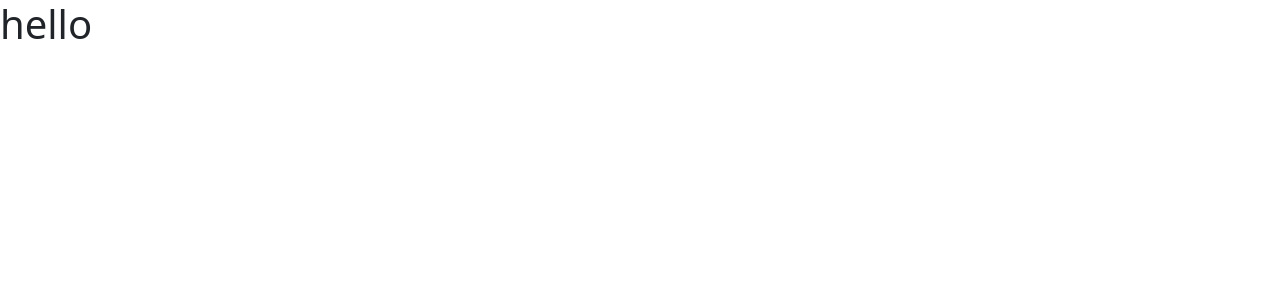
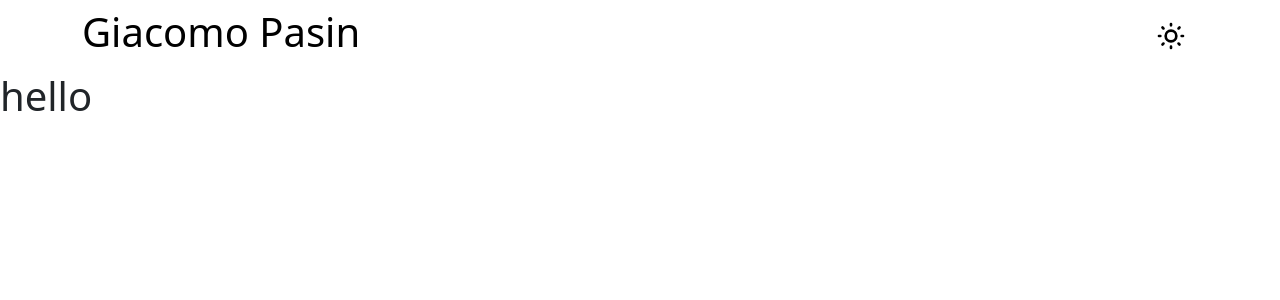
Before and after one commit to jackpeck2004/personal_website, a Next.js app in the folder next/: page / in a window 1280 px wide. Shown: the top 300 px of the page. Built offline with nearby package versions, Linux system fonts and the light colour scheme.

Commit message:
Added header with theme toggle

```diff
--- /dev/null
+++ b/next/components/common/button.js
@@ -0,0 +1,18 @@
+import styled from "@emotion/styled";
+
+const Button = styled.button`
+  background: none;
+  padding: 10px;
+  border: 1px solid transparent;
+
+  ${props => (props.circular ? "border-radius: 250px;" : "")}
+
+  transition: 250ms;
+
+  &:hover {
+    border: 1px solid
+      ${props => (props.border ? props.theme.colors.primary : "transparent")};
+  }
+`;
+
+export default Button;
--- a/next/components/layouts/main.js
+++ b/next/components/layouts/main.js
@@ -1,18 +1,42 @@
+import { useState } from "react";
 import Head from "next/head";
+import Navbar from "../navigation/navbar";
 import "bootstrap/dist/css/bootstrap.css";
+import { ThemeProvider } from "@emotion/react";
 
-const Main = ({ children, router }) => {
+const lightTheme = {
+  colors: {
+    primary: "black",
+    primaryBackground: "white",
+    hoverBackground: "black"
+  }
+};
+
+const darkTheme = {
+  colors: {
+    primary: "white",
+    primaryBackground: "black",
+    hoverBackground: "white"
+  }
+};
+
+const Main = ({ children, router: _router }) => {
+  const [isLightTheme, setIsLightTheme] = useState(true);
+
   return (
     <>
-      <Head>
-        <meta name="viewport" content="width=device-width, initial-scale=1" />
-        {/*
+      <ThemeProvider theme={isLightTheme ? lightTheme : darkTheme}>
+        <Head>
+          <meta name="viewport" content="width=device-width, initial-scale=1" />
+          {/*
 	        To set tab-bar color for safari uncomment:
 	        <meta name="theme-color" content="#ffffff" />
 	    */}
-        <title>Giacomo Pasin</title>
-      </Head>
-      <div>{children}</div>
+          <title>Giacomo Pasin</title>
+        </Head>
+        <Navbar currentTheme={isLightTheme} changeThemeFn={setIsLightTheme} />
+        {children}
+      </ThemeProvider>
     </>
   );
 };
--- /dev/null
+++ b/next/components/navigation/navbar.js
@@ -0,0 +1,39 @@
+import styled from "@emotion/styled";
+import { SunIcon, MoonIcon } from "@heroicons/react/outline";
+import { Container } from "react-bootstrap";
+import Button from "../common/button";
+
+const iconStyle = { width: "2rem", height: "2rem" };
+
+const Bar = styled.div`
+  background-color: ${props => props.theme.colors.primaryBackground};
+  color: ${props => props.theme.colors.primary};
+  padding: 1vh 0;
+`;
+
+const Sub = styled.div`
+  display: flex;
+  justify-content: space-between;
+  align-items: center;
+`;
+
+const Navbar = ({ currentTheme, changeThemeFn }) => {
+  return (
+    <Bar>
+      <Container>
+        <Sub>
+          <h1>Giacomo Pasin</h1>
+          <Button circular border onClick={() => changeThemeFn(!currentTheme)}>
+            {currentTheme ? (
+              <SunIcon style={iconStyle} />
+            ) : (
+              <MoonIcon style={{ ...iconStyle, color: "white" }} />
+            )}
+          </Button>
+        </Sub>
+      </Container>
+    </Bar>
+  );
+};
+
+export default Navbar;
--- a/next/package.json
+++ b/next/package.json
@@ -13,6 +13,9 @@
   "author": "Giacomo Pasin<giacomo.pasin@gmail.com>",
   "license": "ISC",
   "dependencies": {
+    "@emotion/react": "^11.5.0",
+    "@emotion/styled": "^11.3.0",
+    "@heroicons/react": "^1.0.5",
     "bootstrap": "^5.1.3",
     "next": "^11.1.2",
     "react": "^17.0.2",
```
Also changed, not shown: next/pages/index.js (+4 -6 lines), 1 other file (tests, documents, lock files or other folders).
